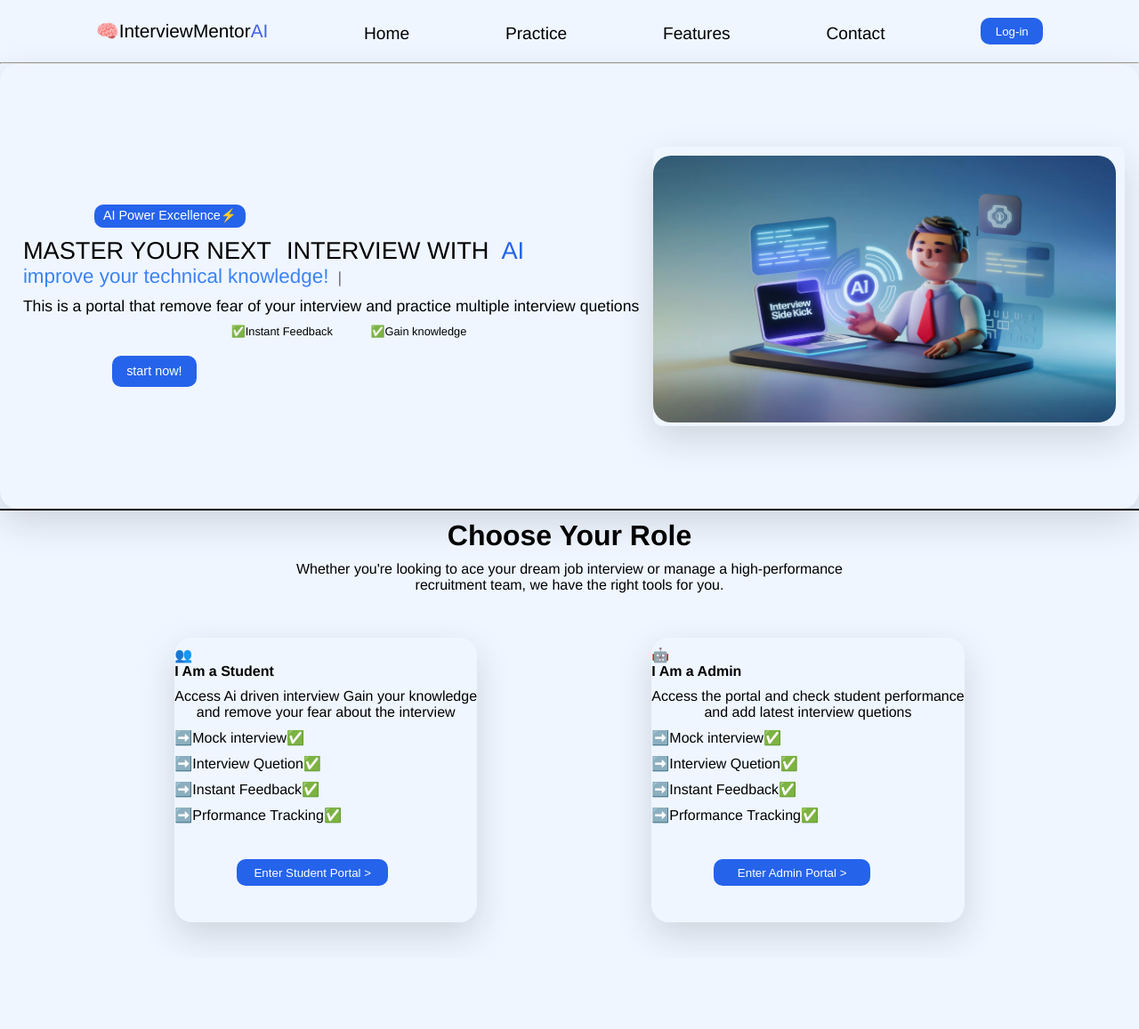
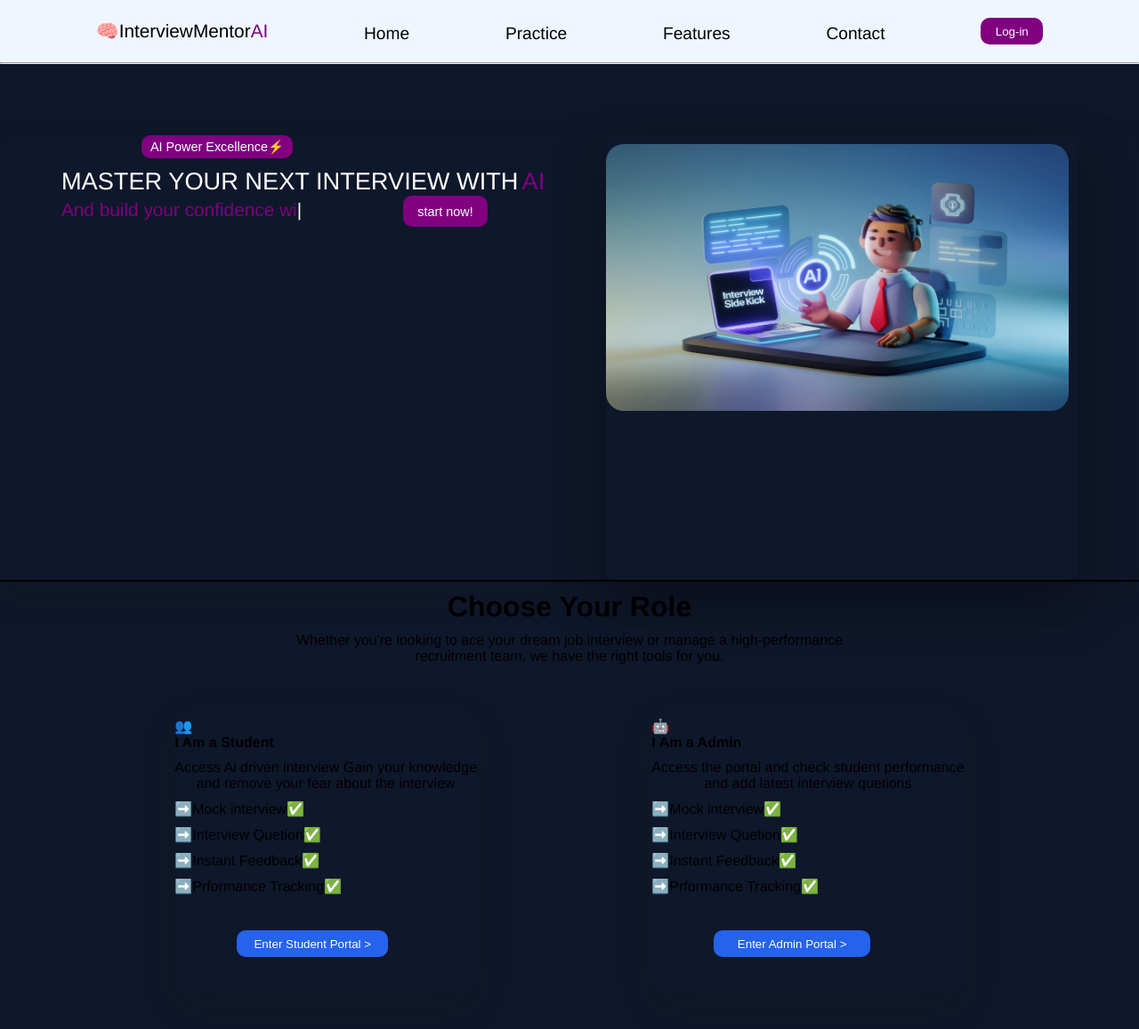
Before and after one commit to Ravalmit23/Ai-interview-preparation-portal, a Django app: page / in a window 1280 px wide. Shown: the whole page at 89% size. Before the commit the page ends 1059 px from the top, so only its background shows below. Run offline with Django 5.2, Linux system fonts and the light colour scheme; some libraries are stand-ins or nearby versions.

Commit message:
change the body background color

```diff
--- a/static/css/style.css
+++ b/static/css/style.css
@@ -3,14 +3,16 @@
     padding: 0;
 }
 body{
-    background-color: #eff6ff;
+    /* background-color: #eff6ff; */
+    background-color: #0f172a;
 }
 .navigation-bar #logo{
     color:black;
     font-family: 'Franklin Gothic Medium', 'Arial Narrow', Arial, sans-serif;
 }
 .navigation-bar #ai{
-    color:#4361ee;
+    /* color:#4361ee; */
+    color: purple;
 }
 .navigation-bar span{
     font-size: 1.3rem;
@@ -35,14 +37,14 @@ body{
 
 }
 .navigation-bar a:hover{
-    color: #3b82f6;
+    color: purple;
     transition: 0.3s ease;
     transform: scale(1.03);
 }
 .navigation-bar button{
     height: 30px;
     width: 70px;
-    background-color: #2563eb;
+    background-color: purple;
     color: #ffffff;
     border-radius: 10px;
     border: none;
@@ -56,13 +58,16 @@ body{
 .hero-section{
     display: flex;
     justify-content: space-evenly;
-    align-items: center;
+    /* align-items: center; */
+    margin-top: 80px;
     height:500px;
     box-shadow: 0 15px 40px rgba(25, 24, 24, 0.15);
     border-radius: 20px;
+    color: white;
 }
 .right-side{
-    box-shadow: 0 15px 40px rgba(25, 24, 24, 0.15);
+    /* box-shadow: 0 15px 40px rgba(25, 24, 24, 0.15); */
+    box-shadow: 0 25px 60px rgba(0,0,0,0.35);
     border-radius: 10px;
 }
 .right-side img{
@@ -72,49 +77,41 @@ body{
     margin-right: 10px;
     margin-top: 10px;
 }
-.left-side span,#hero-para{
-    font-size: 1.1rem;
+.left-side span{
+    font-size: 1.3rem;
     font-family: 'Franklin Gothic Medium', 'Arial Narrow', Arial, sans-serif;
-    margin-left: 10px;
+    margin-bottom: 10px;
 }
 .hero-title span{
-    margin-bottom:5px;
+    /* margin-bottom:5px; */
     font-size: 1.7rem;
-
+    margin-top: 10px;
 }
 .left-side #text{
-    color: #2563eb;
+    /* color: #2563eb; */
+    color: purple;
 }
 .left-side #element{
-    color: #3b82f6;
-    font-size: 1.4rem;
-    margin-top: 10px;
+    color: purple;
+    font-size: 1.3rem;
+    /* margin-top: 30px; */
 }
 .left-side #hero-btn,#top-btn{
     height: 35px;
     width: 95px;
     margin-left: 110px;
     color: white;
-    background-color: #2563eb;
+    background-color: purple;
     border: none;
     border-radius: 10px;
     font-size: 0.9rem;
-    margin-top: 20px;
+    margin-top: 0px;
 }
 .left-side button:hover{
     transition: 0.2s ease;
     transform: scale(1.02);
     border: 1px solid white;
     cursor: pointer;
-}
-.left-side p{
-    margin-top: 10px;
-}
-.text #feedback{
-    font-size: 0.8rem;
-    text-indent: 50px;
-    margin-top: 10px;
-    font-family: 'Franklin Gothic Medium', 'Arial Narrow', Arial, sans-serif;
 }
 .hero-section #top-btn{
     transition: none;
--- a/templates/index.html
+++ b/templates/index.html
@@ -25,11 +25,6 @@
                     <span>MASTER YOUR NEXT <span>INTERVIEW WITH</span></span> <span id="text">AI</span><br>
                 </div>
                 <span id="element"></span>
-                <br>
-                <p id="hero-para">This is a portal that remove fear of your interview and practice multiple interview quetions</p>
-                <div class="text">
-                    <p id="feedback">✅Instant Feedback &nbsp&nbsp &nbsp &nbsp &nbsp &nbsp ✅Gain knowledge</p>
-                </div>
                 <button id="hero-btn">start now!</button>
             </div>
             <div class="right-side">
@@ -42,7 +37,8 @@
         <h1>
             Choose Your Role
         </h1>
-            <p>Whether you're looking to ace your dream job interview or manage a high-performance<br> recruitment team, we have the right tools for you.</p>
+        <p>Whether you're looking to ace your dream job interview or manage a high-performance<br> recruitment team, we
+            have the right tools for you.</p>
     </div>
     <div class="content-area">
         <div class="student-area">
@@ -66,13 +62,16 @@
             <button>Enter Admin Portal ></button>
         </div>
     </div>
+    <div class="footer-area">
+
+    </div>
 
     </div>
     <script src="https://unpkg.com/typed.js@3.0.0/dist/typed.umd.js"></script>
     <!-- Setup and start animation! -->
     <script>
         var typed = new Typed('#element', {
-            strings: ['And build your confidence', 'improve your technical knowledge!'],
+            strings: ['Improve your technical skills with AI-powered interview practice!','And build your confidence with the Ai powered Interview'],
             typeSpeed: 50,
         });
     </script>
```
Lines whose indentation alone changed are shown as unchanged.
